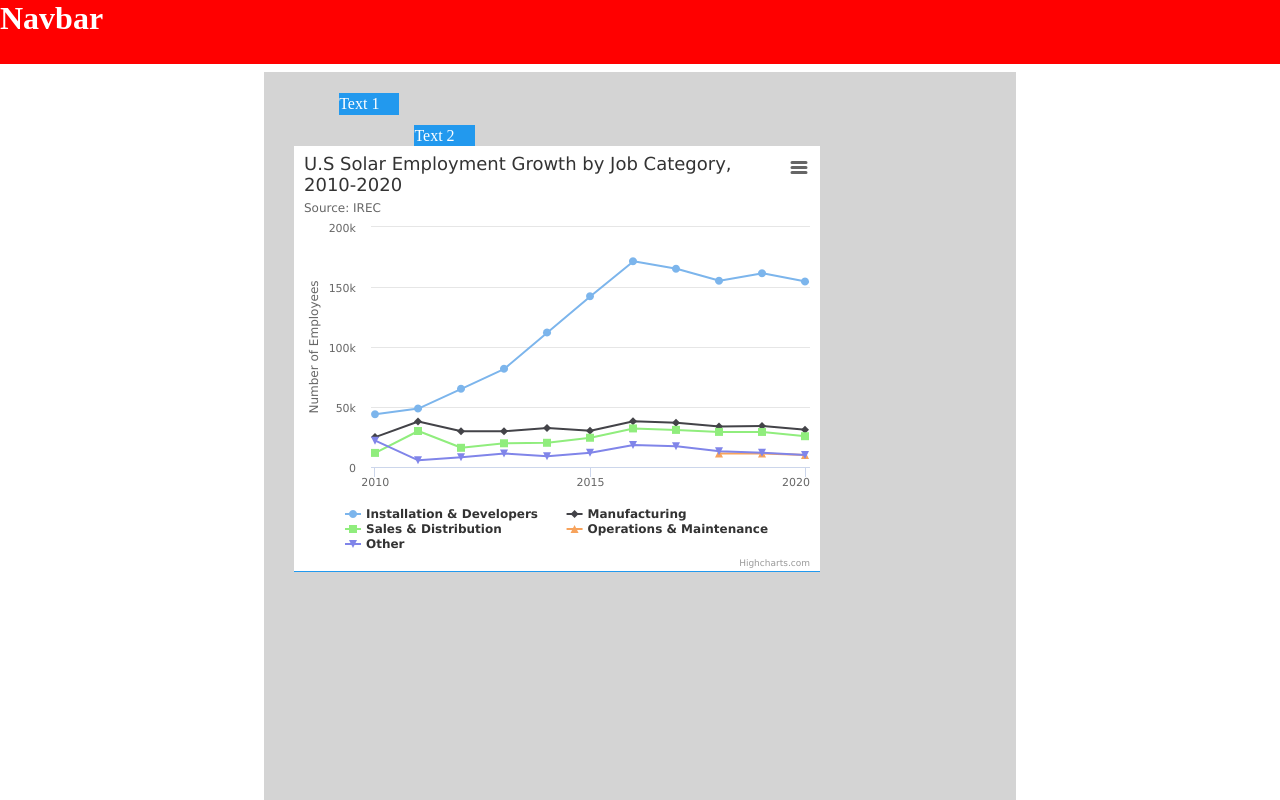
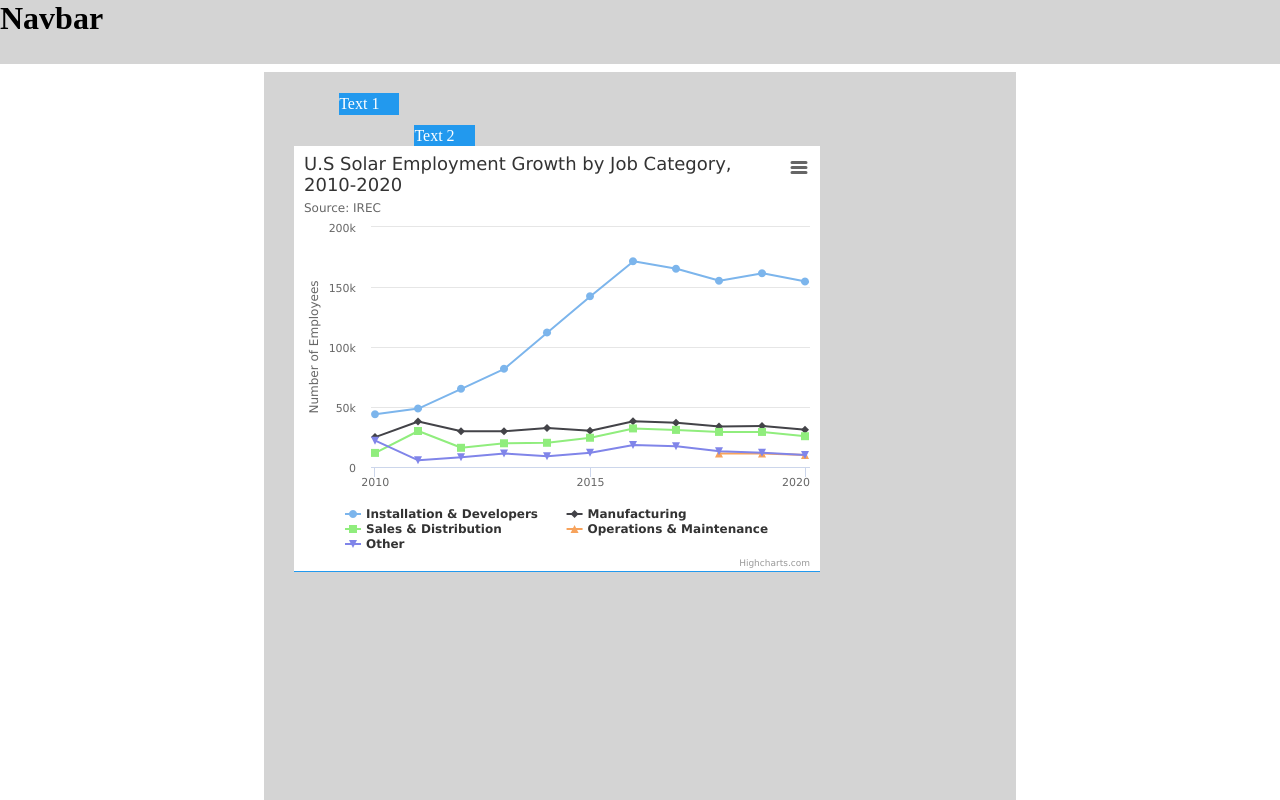
Before and after one commit to NessaAz/rate-my-service, a React (Vite) app: page / in a window 1280 px wide. Shown: the top 800 px of the page. Built offline with nearby package versions, Linux system fonts and the light colour scheme.

Commit message:
Change navbar style to grey background and black color

```diff
--- a/src/Components/Navbar/Navbar.css
+++ b/src/Components/Navbar/Navbar.css
@@ -4,7 +4,7 @@
     left: 0;
     width: 100%;
     height: var(--navbar-height);
-    background-color: red;
-    color: white;
+    background-color: #d4d4d4;
+    color: black;
     z-index: 1;
 }
```
